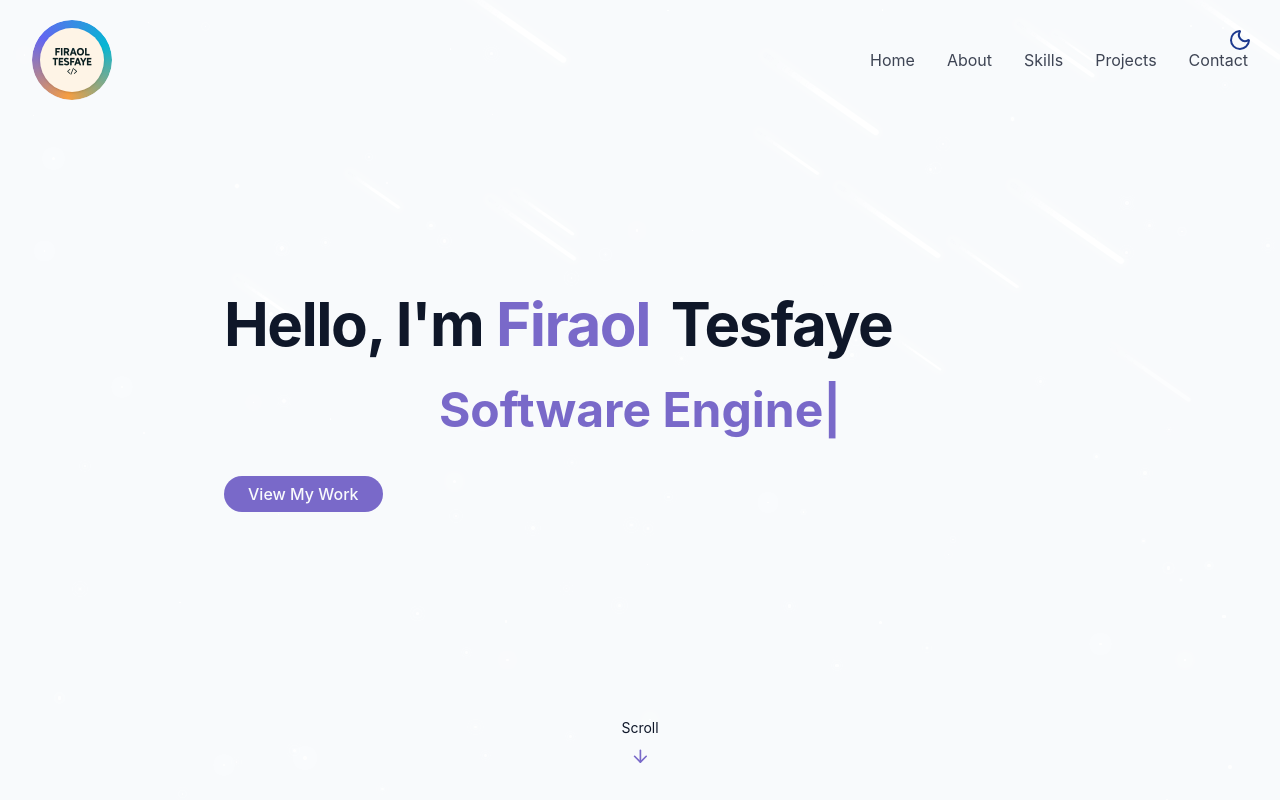
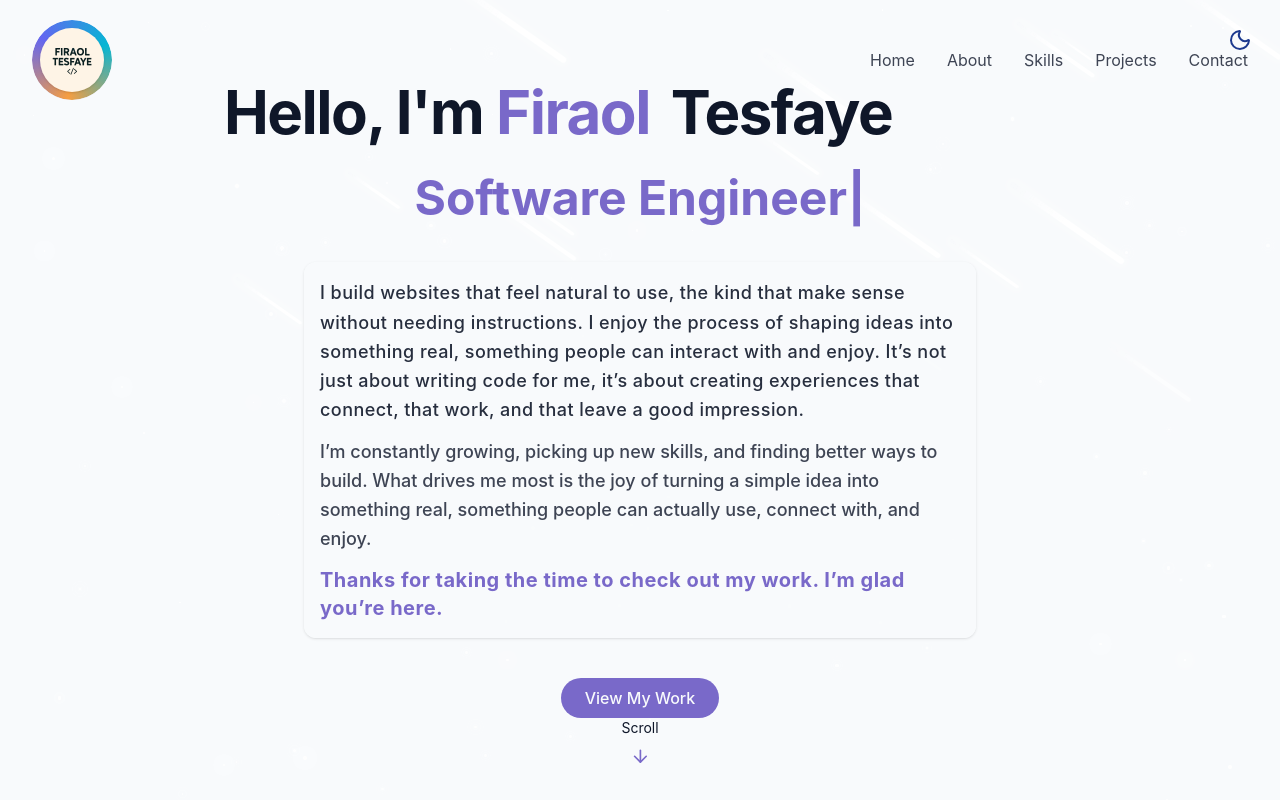
Before and after one commit to firoliyos/React-portfolio-website, a React (Vite) app in the folder beutiful-portfolio/: page / in a window 1280 px wide. Built offline with nearby package versions, Linux system fonts and the light colour scheme.

Commit message:
hero-done again

```diff
--- a/beutiful-portfolio/src/components/HeroSection.jsx
+++ b/beutiful-portfolio/src/components/HeroSection.jsx
@@ -10,24 +10,29 @@ const TypewriterSkills = () => {
 
 	useEffect(() => {
 		let timeout;
-		if (typing) {
+		// Initial delay before starting animation
+		if (displayed === "" && typing && skillIndex === 0) {
+			timeout = setTimeout(() => {
+				setDisplayed(skills[skillIndex].slice(0, 1));
+			}, 1200); // 1.2s delay after website loads
+		} else if (typing) {
 			if (displayed.length < skills[skillIndex].length) {
 				timeout = setTimeout(() => {
 					setDisplayed(skills[skillIndex].slice(0, displayed.length + 1));
-				}, 200); // slower typing
+				}, 200);
 			} else {
-				timeout = setTimeout(() => setTyping(false), 1800); // longer pause after typing
+				timeout = setTimeout(() => setTyping(false), 1800);
 			}
 		} else {
 			if (displayed.length > 0) {
 				timeout = setTimeout(() => {
 					setDisplayed(skills[skillIndex].slice(0, displayed.length - 1));
-				}, 100); // slower deleting
+				}, 100);
 			} else {
 				timeout = setTimeout(() => {
 					setSkillIndex((prev) => (prev + 1) % skills.length);
 					setTyping(true);
-				}, 700); // longer pause before next skill
+				}, 700);
 			}
 		}
 		return () => clearTimeout(timeout);
@@ -100,8 +105,19 @@ export const HeroSection = () => {
 									Tesfaye
 								</span>
 							</h1>
-							<TypewriterSkills />
-							<div className="pt-4 opacity-0 animate-fade-in-delay-4">
+										<TypewriterSkills />
+													<div className="mt-6 md:mt-8 text-base md:text-lg text-muted-foreground max-w-2xl mx-auto leading-relaxed bg-background/80 rounded-xl shadow p-4 font-sans">
+														<p className="font-medium tracking-wide text-foreground/90 opacity-0 animate-fade-in" style={{ animationDelay: '0.5s', animationFillMode: 'forwards' }}>
+															I build websites that feel natural to use, the kind that make sense without needing instructions. I enjoy the process of shaping ideas into something real, something people can interact with and enjoy. It’s not just about writing code for me, it’s about creating experiences that connect, that work, and that leave a good impression.
+														</p>
+														<p className="mt-3 font-medium text-foreground/80 opacity-0 animate-fade-in" style={{ animationDelay: '1.5s', animationFillMode: 'forwards' }}>
+															I’m constantly growing, picking up new skills, and finding better ways to build. What drives me most is the joy of turning a simple idea into something real, something people can actually use, connect with, and enjoy.
+														</p>
+														<p className="mt-3 font-bold text-xl text-primary tracking-wide opacity-0 animate-fade-in" style={{ animationDelay: '2.5s', animationFillMode: 'forwards' }}>
+															Thanks for taking the time to check out my work. I’m glad you’re here.
+														</p>
+													</div>
+							<div className="pt-4 opacity-0 animate-fade-in-delay-4 flex justify-center">
 								<a href="#projects" className="cosmic-button">
 									View My Work
 								</a>
```
